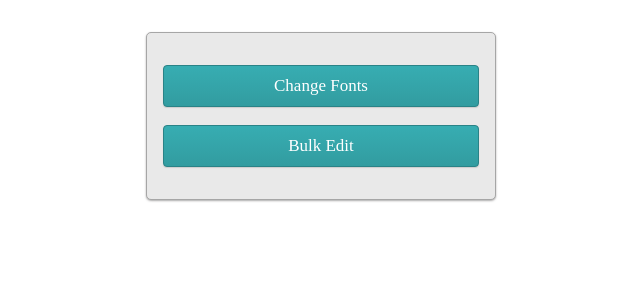
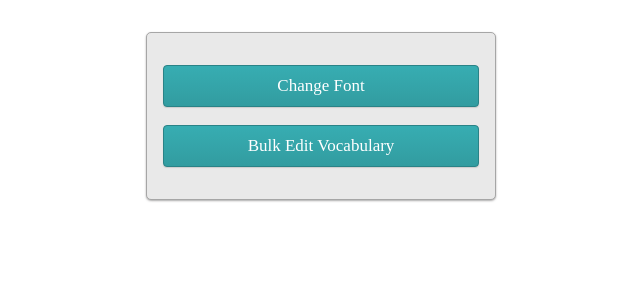
Before and after one commit to ecraw24/AACFontChange, a Flask app: page / in a window 1280 px wide. Shown: the part 119-419 px from the top of the page, without its empty margins (319-959 px from the left). Run offline with Flask 2, Linux system fonts and the light colour scheme.

Commit message:
additional design edits

```diff
--- a/static/css/styles.css
+++ b/static/css/styles.css
@@ -24,6 +24,7 @@ h4 {
     text-align: center;
     margin: auto;
     margin-bottom: 1em;
+    margin-top: 1em;
     font-style: italic;
 }
 
--- a/templates/downloadFile.html
+++ b/templates/downloadFile.html
@@ -1,14 +1,17 @@
 <html>
    <head>
       <title>download file</title>
+      <link rel="stylesheet" type="text/css" href="{{ url_for('static', filename='css/styles.css') }}">
    </head>
    <body>
         <div class="header">
             <h1>Take down the AAC Capitalists</h1>
             <hr>
         </div>
+         <h2>Change Your Fucking Fonts, Bitch</h2>
+
         <div class = button_container>
-            <h4>File uploaded successfully</h4><br>
+            <h4>Fonts changed successfully</h4><br>
             <form action="{{url_for('download')}}" method="post">
                 <input class="button-25" type = "submit" name="fontChange" value="Download *.ce file">
             </form>
--- a/templates/index.html
+++ b/templates/index.html
@@ -13,10 +13,10 @@
     <div class="button_container">
         <p><i>{{alert}}</i></p>
         <form action = "/fontHome" method = "post" enctype="multipart/form-data">
-            <input class = "button-25" type = "submit" value="Change Fonts">
+            <input class = "button-25" type = "submit" value="Change Font">
         </form><br>
         <form action = "/bulkEdit" method = "post" enctype="multipart/form-data">
-            <input class = "button-25" type = "submit" value="Bulk Edit">
+            <input class = "button-25" type = "submit" value="Bulk Edit Vocabulary">
         </form>
     </div>
 </body>
--- a/templates/uploadSuccess.html
+++ b/templates/uploadSuccess.html
@@ -8,6 +8,8 @@
             <h1>Take down the AAC Capitalists</h1>
             <hr>
         </div>
+        <h2>Change Your Fucking Fonts, Bitch</h2>
+
         <div class = button_container>
             <h4>File uploaded successfully</h4><br>
             <div class="right">
```
